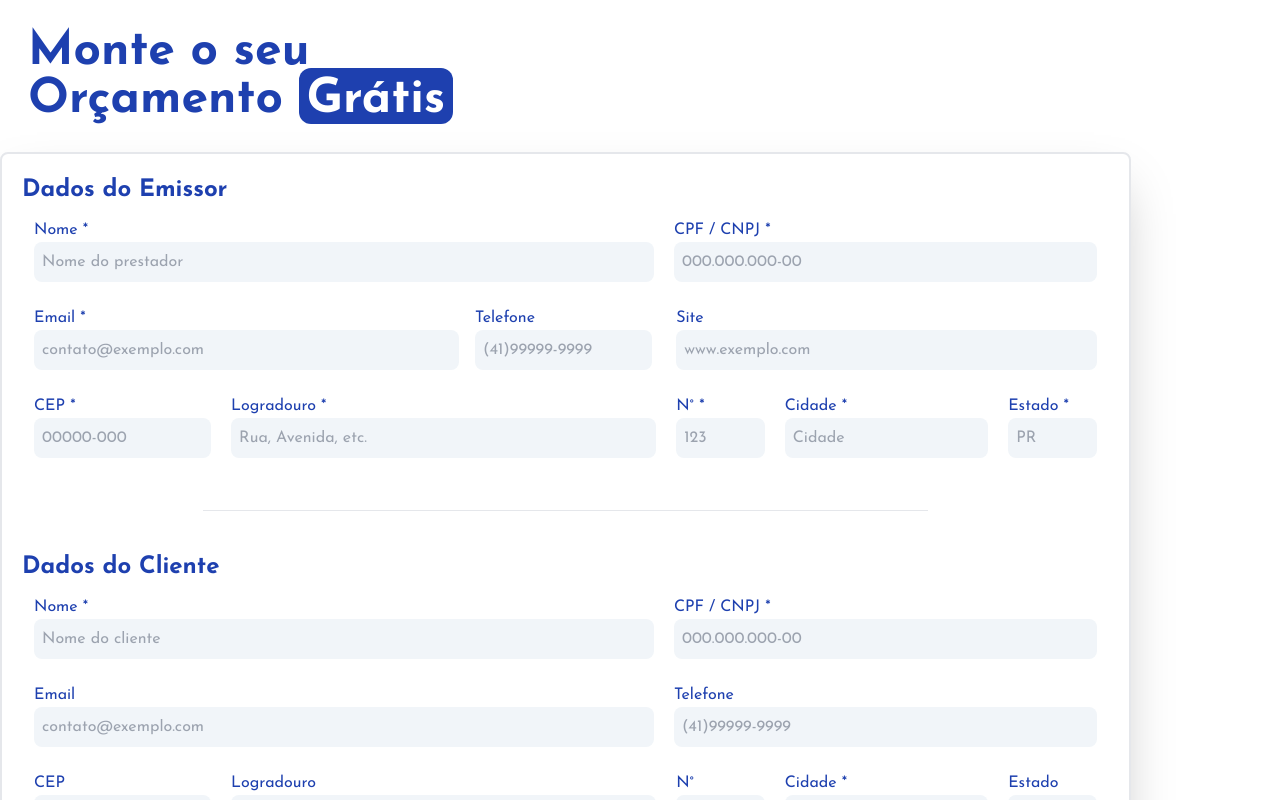
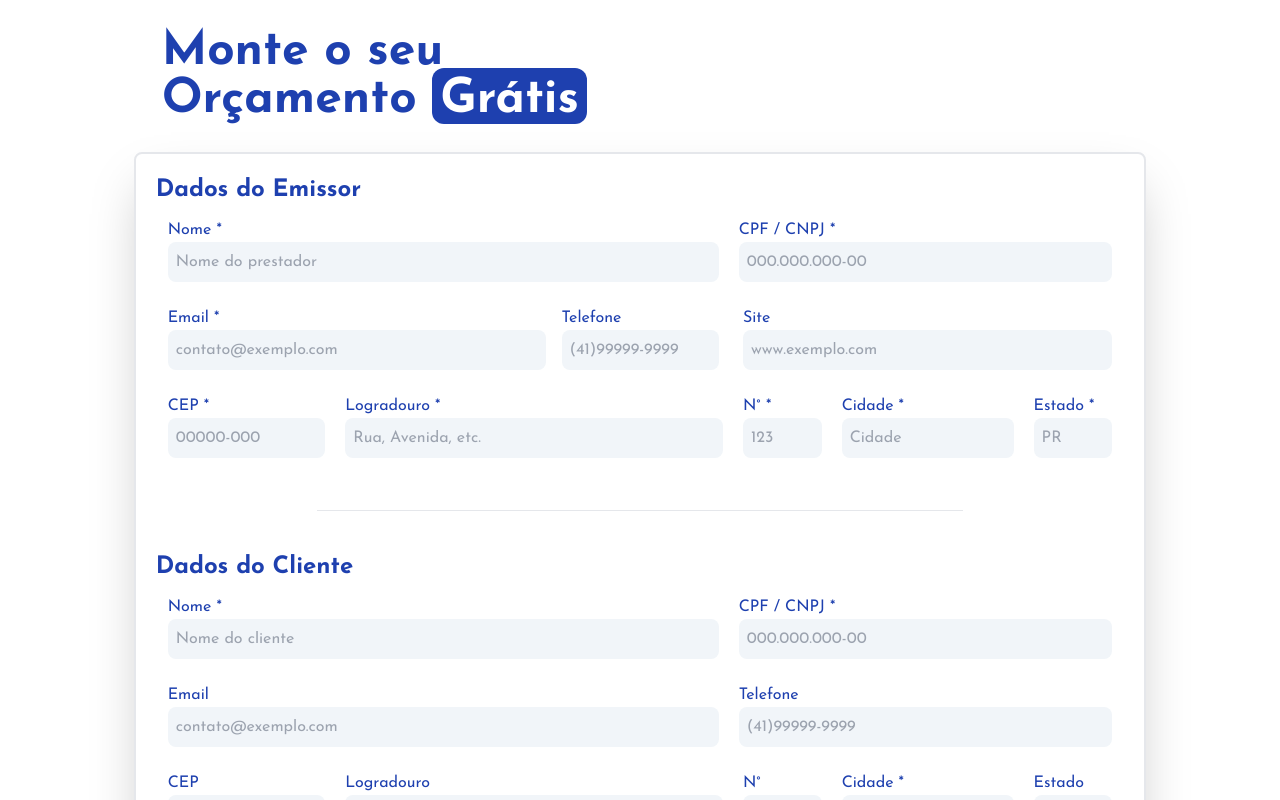
Before and after one commit to srclayton/orcamento-gratis, a React (Create React App) app: page / in a window 1280 px wide. Shown: the top 800 px of the page. Built offline with nearby package versions, Linux system fonts and the light colour scheme.

Commit message:
refactor: clean up CSS by removing unused classes and optimizing styles

```diff
--- a/src/output.css
+++ b/src/output.css
@@ -545,10 +545,6 @@
   display: none;
 }
 
-.collapse {
-  visibility: collapse;
-}
-
 .fixed {
   position: fixed;
 }
@@ -586,12 +582,12 @@
   margin-top: 4rem;
 }
 
+.mt-4 {
+  margin-top: 1rem;
+}
+
 .mt-6 {
   margin-top: 1.5rem;
-}
-
-.mt-4 {
-  margin-top: 1rem;
 }
 
 .flex {
@@ -602,12 +598,28 @@
   display: table;
 }
 
+.hidden {
+  display: none;
+}
+
+.h-screen {
+  height: 100vh;
+}
+
+.h-full {
+  height: 100%;
+}
+
 .w-1\/12 {
   width: 8.333333%;
 }
 
 .w-1\/2 {
   width: 50%;
+}
+
+.w-11\/12 {
+  width: 91.666667%;
 }
 
 .w-2\/12 {
@@ -626,28 +638,16 @@
   width: 100%;
 }
 
-.w-3\/5 {
-  width: 60%;
+.w-4\/6 {
+  width: 66.666667%;
 }
 
-.w-1 {
-  width: 0.25rem;
+.w-2\/6 {
+  width: 33.333333%;
 }
 
-.w-2 {
-  width: 0.5rem;
-}
-
-.w-3\/4 {
-  width: 75%;
-}
-
-.w-4\/5 {
-  width: 80%;
-}
-
-.w-11\/12 {
-  width: 91.666667%;
+.w-1\/6 {
+  width: 16.666667%;
 }
 
 .max-w-sm {
@@ -658,8 +658,8 @@
   flex: 1 1 0%;
 }
 
-.border-collapse {
-  border-collapse: collapse;
+.flex-row {
+  flex-direction: row;
 }
 
 .flex-col {
@@ -690,16 +690,16 @@
   justify-content: center;
 }
 
+.justify-stretch {
+  justify-content: stretch;
+}
+
 .gap-4 {
   gap: 1rem;
 }
 
 .gap-5 {
   gap: 1.25rem;
-}
-
-.place-self-center {
-  place-self: center;
 }
 
 .rounded {
@@ -718,24 +718,12 @@
   border-width: 2px;
 }
 
-.border {
-  border-width: 1px;
-}
-
 .border-b-2 {
   border-bottom-width: 2px;
 }
 
 .border-l-4 {
   border-left-width: 4px;
-}
-
-.border-t-2 {
-  border-top-width: 2px;
-}
-
-.border-l-8 {
-  border-left-width: 8px;
 }
 
 .border-none {
@@ -747,9 +735,19 @@
   border-color: rgb(96 165 250 / var(--tw-border-opacity, 1));
 }
 
+.\!bg-red-500 {
+  --tw-bg-opacity: 1 !important;
+  background-color: rgb(239 68 68 / var(--tw-bg-opacity, 1)) !important;
+}
+
 .bg-black {
   --tw-bg-opacity: 1;
   background-color: rgb(0 0 0 / var(--tw-bg-opacity, 1));
+}
+
+.bg-blue-400 {
+  --tw-bg-opacity: 1;
+  background-color: rgb(96 165 250 / var(--tw-bg-opacity, 1));
 }
 
 .bg-blue-500 {
@@ -777,9 +775,18 @@
   background-color: rgb(255 255 255 / var(--tw-bg-opacity, 1));
 }
 
-.bg-blue-400 {
-  --tw-bg-opacity: 1;
-  background-color: rgb(96 165 250 / var(--tw-bg-opacity, 1));
+.bg-gradient-to-r {
+  background-image: linear-gradient(to right, var(--tw-gradient-stops));
+}
+
+.from-blue-100 {
+  --tw-gradient-from: #dbeafe var(--tw-gradient-from-position);
+  --tw-gradient-to: rgb(219 234 254 / 0) var(--tw-gradient-to-position);
+  --tw-gradient-stops: var(--tw-gradient-from), var(--tw-gradient-to);
+}
+
+.to-blue-200 {
+  --tw-gradient-to: #bfdbfe var(--tw-gradient-to-position);
 }
 
 .p-2 {
@@ -835,12 +842,12 @@
   padding-left: 0.5rem;
 }
 
+.pl-4 {
+  padding-left: 1rem;
+}
+
 .pt-2 {
   padding-top: 0.5rem;
-}
-
-.pl-4 {
-  padding-left: 1rem;
 }
 
 .text-center {
@@ -893,6 +900,11 @@
   color: rgb(55 65 81 / var(--tw-text-opacity, 1));
 }
 
+.text-red-500 {
+  --tw-text-opacity: 1;
+  color: rgb(239 68 68 / var(--tw-text-opacity, 1));
+}
+
 .text-white {
   --tw-text-opacity: 1;
   color: rgb(255 255 255 / var(--tw-text-opacity, 1));
@@ -914,10 +926,12 @@
   box-shadow: var(--tw-ring-offset-shadow, 0 0 #0000), var(--tw-ring-shadow, 0 0 #0000), var(--tw-shadow);
 }
 
+.filter {
+  filter: var(--tw-blur) var(--tw-brightness) var(--tw-contrast) var(--tw-grayscale) var(--tw-hue-rotate) var(--tw-invert) var(--tw-saturate) var(--tw-sepia) var(--tw-drop-shadow);
+}
+
 .transition-colors {
-  transition-property: color, background-color, border-color, fill, stroke, -webkit-text-decoration-color;
   transition-property: color, background-color, border-color, text-decoration-color, fill, stroke;
-  transition-property: color, background-color, border-color, text-decoration-color, fill, stroke, -webkit-text-decoration-color;
   transition-timing-function: cubic-bezier(0.4, 0, 0.2, 1);
   transition-duration: 150ms;
 }
@@ -937,6 +951,10 @@
 }
 
 @media (min-width: 768px) {
+  .md\:block {
+    display: block;
+  }
+
   .md\:w-1\/12 {
     width: 8.333333%;
   }
```
